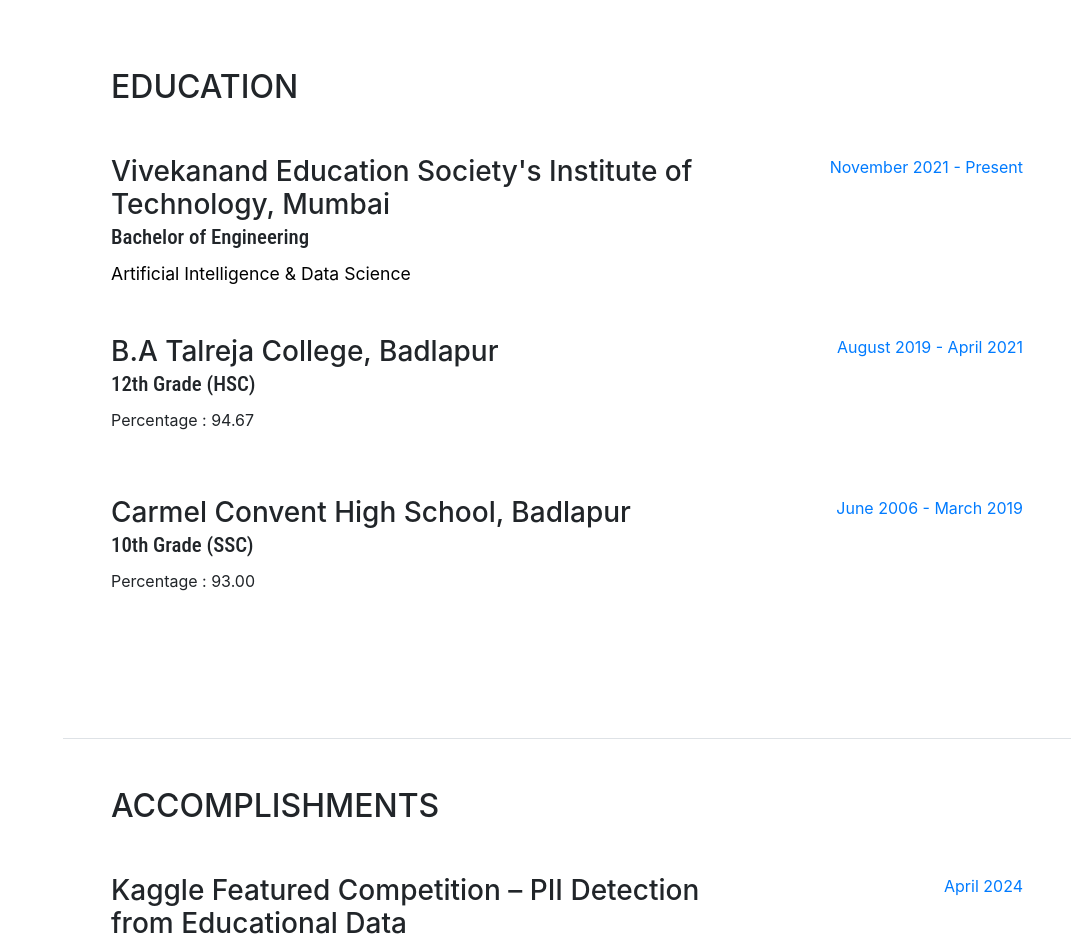
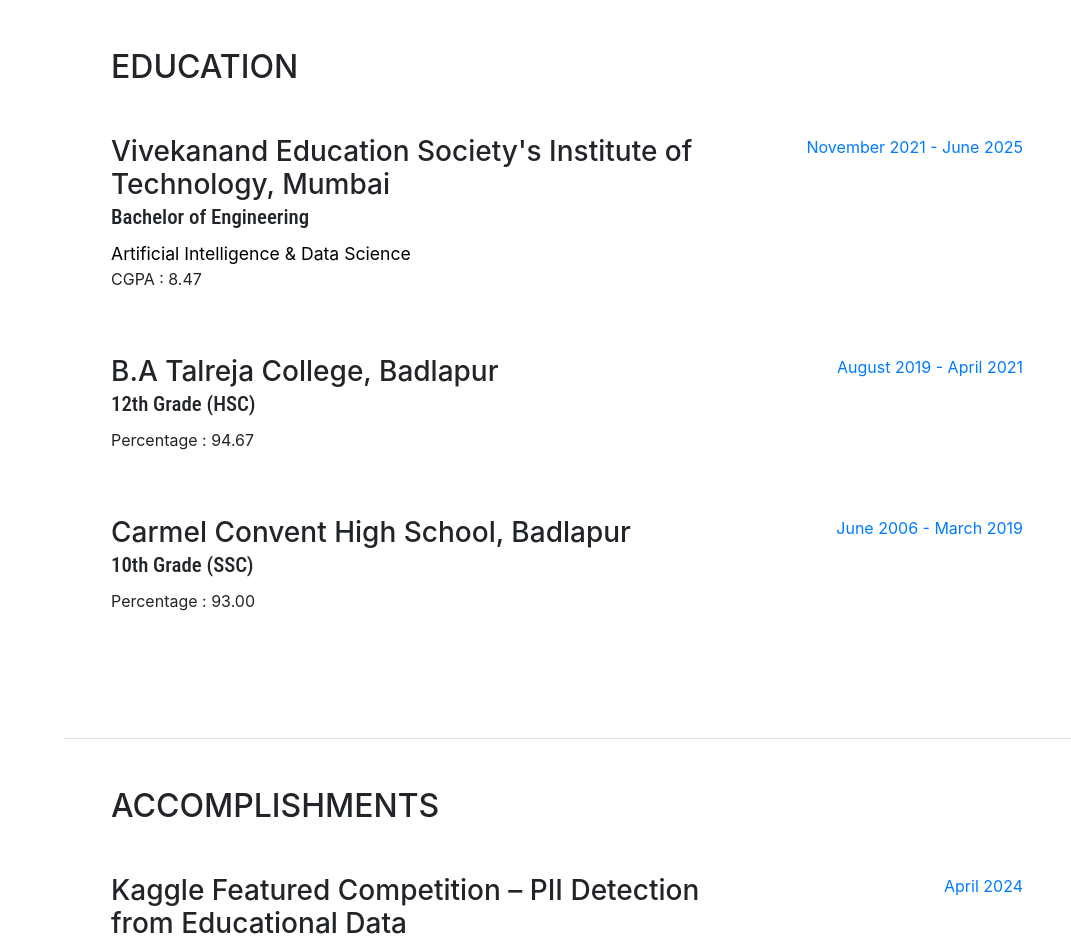
Before and after one commit to Riteshbhalerao11/personal-website, a website with bundled scripts: page index.html in a window 1280 px wide. Shown: the part 3660-4597 px from the top of the page, without its empty margins (209-1280 px from the left). Built offline with nearby package versions, Linux system fonts and the light colour scheme; a web font is replaced by a local one.

Commit message:
Updated education

```diff
--- a/index.html
+++ b/index.html
@@ -421,9 +421,10 @@
               <div class="description">
                 Artificial Intelligence & Data Science
               </div>
+              <p>CGPA : 8.47</p>
             </div>
             <div class="resume-date text-md-right">
-              <span class="text-primary">November 2021 - Present</span>
+              <span class="text-primary">November 2021 - June 2025</span>
             </div>
           </div>
 
```
